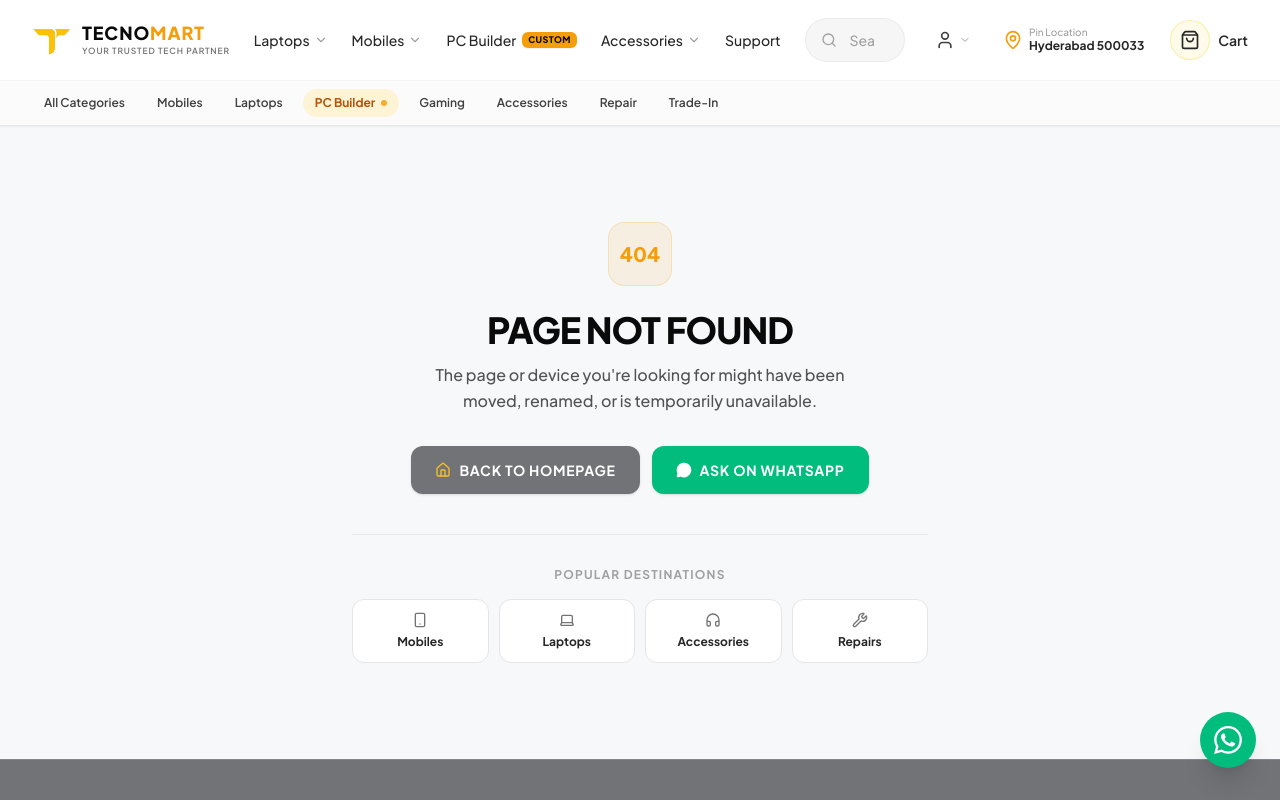
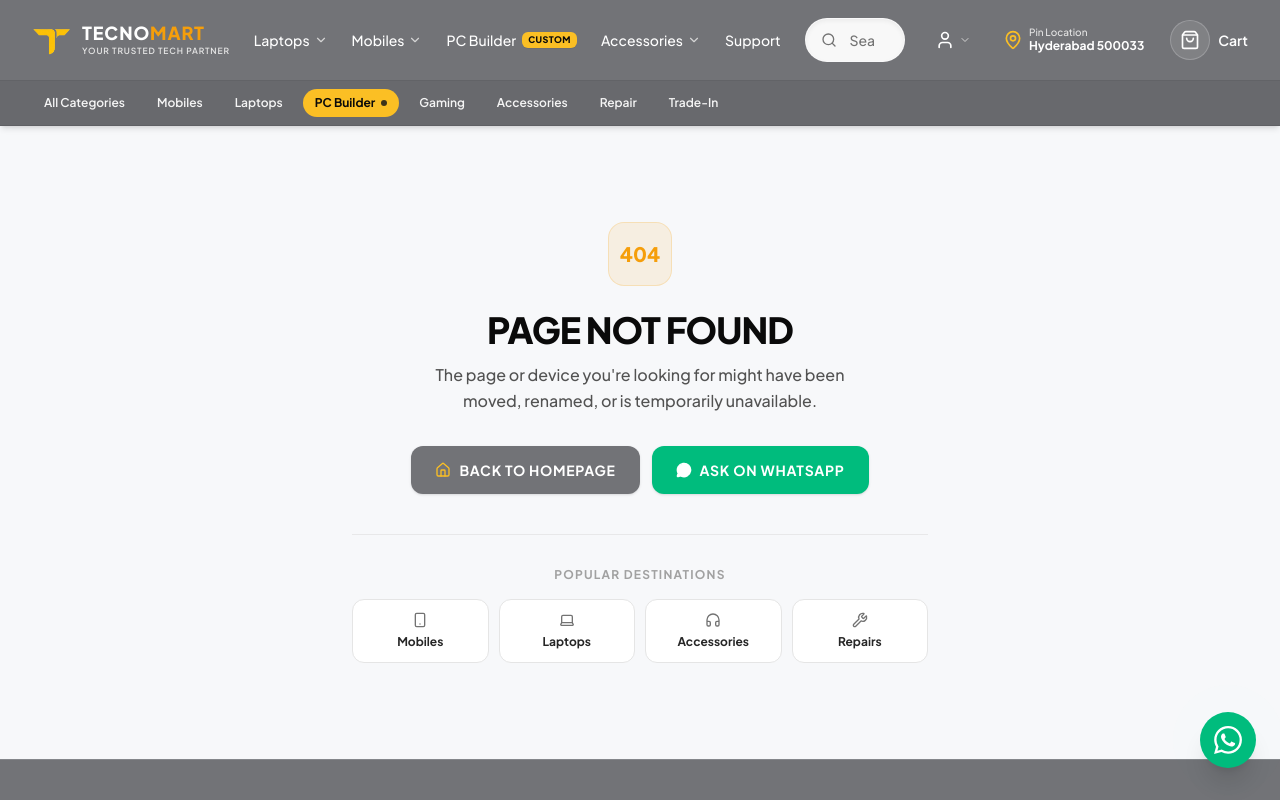
Before and after one commit to MyBusinessMate/Tecnomart-web, a React (Vite) app: page /404 in a window 1280 px wide. Shown: the top 800 px of the page. Built offline with nearby package versions, Linux system fonts and the light colour scheme.

Commit message:
fix(mobile): lock viewport scaling and prevent zoom-out, update navbar background to grey #727377

```diff
--- a/index.html
+++ b/index.html
@@ -2,7 +2,7 @@
 <html lang="en" class="lenis">
   <head>
     <meta charset="UTF-8" />
-    <meta name="viewport" content="width=device-width, initial-scale=1.0, maximum-scale=5.0, viewport-fit=cover" />
+    <meta name="viewport" content="width=device-width, initial-scale=1.0, minimum-scale=1.0, maximum-scale=1.0, user-scalable=no, viewport-fit=cover" />
 
     <!-- Primary Metadata -->
     <title>TecnoMart — Premium Mobiles, Laptops, Gaming PCs &amp; Repairs in Hyderabad</title>
--- a/src/app/layout.jsx
+++ b/src/app/layout.jsx
@@ -25,9 +25,11 @@ const outfit = Outfit({
 export const viewport = {
   width: 'device-width',
   initialScale: 1,
-  maximumScale: 5,
+  minimumScale: 1,
+  maximumScale: 1,
+  userScalable: false,
   viewportFit: 'cover',
-  themeColor: '#f59e0b',
+  themeColor: '#727377',
 };
 
 export const metadata = {
--- a/src/components/redesign/Header.jsx
+++ b/src/components/redesign/Header.jsx
@@ -309,20 +309,20 @@ export default function Header() {
   };
 
   return (
-    <header className="sticky top-0 z-50 select-none shadow-xs font-sans bg-white border-b border-neutral-200/90">
+    <header className="sticky top-0 z-50 select-none shadow-md font-sans bg-[#727377] border-b border-[#5f6064]">
 
-      {/* CLEAN MINIMALIST WHITE NAVBAR */}
+      {/* MINIMALIST GREY NAVBAR (#727377) */}
       <div className="max-w-[1440px] mx-auto px-4 sm:px-6 lg:px-8 h-20 flex items-center justify-between gap-4 lg:gap-6">
 
         {/* 1. BRAND LOGO */}
         <div className="flex items-center flex-shrink-0">
           <Link href="/" className="inline-block" aria-label="TecnoMart Home">
-            <TecnoMartLogo textClass="text-neutral-950 font-black" subtitleClass="text-neutral-500 font-semibold" />
+            <TecnoMartLogo textClass="text-white font-black" subtitleClass="text-neutral-200 font-semibold" />
           </Link>
         </div>
 
         {/* 2. PRIMARY NAV LINKS (Laptops ⌵, Mobiles ⌵, Accessories ⌵, Support) */}
-        <nav className="hidden xl:flex items-center gap-6 text-sm font-semibold text-neutral-800">
+        <nav className="hidden xl:flex items-center gap-6 text-sm font-semibold text-white">
           {/* Laptops Dropdown */}
           <div
             className="relative py-2"
@@ -331,10 +331,10 @@ export default function Header() {
           >
             <Link
               href="/laptops"
-              className="flex items-center gap-1 hover:text-amber-600 transition-colors py-1 cursor-pointer font-medium"
+              className="flex items-center gap-1 hover:text-amber-400 transition-colors py-1 cursor-pointer font-medium"
             >
               <span>Laptops</span>
-              <ChevronDown className="w-3.5 h-3.5 text-neutral-400 group-hover:text-amber-600" />
+              <ChevronDown className="w-3.5 h-3.5 text-neutral-300 group-hover:text-amber-400" />
             </Link>
 
             {activeNavDropdown === 'laptops' && (
@@ -360,10 +360,10 @@ export default function Header() {
           >
             <Link
               href="/mobiles"
-              className="flex items-center gap-1 hover:text-amber-600 transition-colors py-1 cursor-pointer font-medium"
+              className="flex items-center gap-1 hover:text-amber-400 transition-colors py-1 cursor-pointer font-medium"
             >
               <span>Mobiles</span>
-              <ChevronDown className="w-3.5 h-3.5 text-neutral-400 group-hover:text-amber-600" />
+              <ChevronDown className="w-3.5 h-3.5 text-neutral-300 group-hover:text-amber-400" />
             </Link>
 
             {activeNavDropdown === 'mobiles' && (
@@ -384,10 +384,10 @@ export default function Header() {
           {/* PC Builder Link */}
           <Link
             href="/pc-builds"
-            className="flex items-center gap-1.5 hover:text-amber-600 transition-colors py-1 cursor-pointer font-medium group"
+            className="flex items-center gap-1.5 hover:text-amber-400 transition-colors py-1 cursor-pointer font-medium group"
           >
             <span>PC Builder</span>
-            <span className="text-[9px] font-black uppercase tracking-wider bg-amber-500 text-neutral-950 px-1.5 py-0.5 rounded-md shadow-2xs group-hover:bg-amber-400 transition-colors">
+            <span className="text-[9px] font-black uppercase tracking-wider bg-amber-400 text-neutral-950 px-1.5 py-0.5 rounded-md shadow-2xs group-hover:bg-amber-300 transition-colors">
               Custom
             </span>
           </Link>
@@ -400,10 +400,10 @@ export default function Header() {
           >
             <Link
               href="/accessories"
-              className="flex items-center gap-1 hover:text-amber-600 transition-colors py-1 cursor-pointer font-medium"
+              className="flex items-center gap-1 hover:text-amber-400 transition-colors py-1 cursor-pointer font-medium"
             >
               <span>Accessories</span>
-              <ChevronDown className="w-3.5 h-3.5 text-neutral-400 group-hover:text-amber-600" />
+              <ChevronDown className="w-3.5 h-3.5 text-neutral-300 group-hover:text-amber-400" />
             </Link>
 
             {activeNavDropdown === 'accessories' && (
@@ -424,7 +424,7 @@ export default function Header() {
           {/* Support Link */}
           <Link
             href="/contact"
-            className="hover:text-amber-600 transition-colors py-1 cursor-pointer font-medium"
+            className="hover:text-amber-400 transition-colors py-1 cursor-pointer font-medium"
           >
             Support
           </Link>
@@ -433,7 +433,7 @@ export default function Header() {
         {/* 3. CENTER PILL-SHAPED SEARCH BAR */}
         <div className="flex-1 max-w-xl relative hidden md:block">
           <div className="relative flex items-center">
-            <div className="absolute left-4 pointer-events-none text-neutral-400">
+            <div className="absolute left-4 pointer-events-none text-neutral-500">
               <Search className="w-4 h-4 stroke-[2]" />
             </div>
             <label htmlFor="search-desktop" className="sr-only">
@@ -446,7 +446,7 @@ export default function Header() {
               value={searchQuery}
               onChange={(e) => setSearchQuery(e.target.value)}
               onFocus={() => setSearchOpen(true)}
-              className="w-full h-11 pl-11 pr-4 bg-neutral-100/90 hover:bg-neutral-100 focus:bg-white text-xs sm:text-sm text-neutral-900 placeholder-neutral-400 rounded-full border border-neutral-200/70 focus:border-amber-500 focus:ring-2 focus:ring-amber-500/20 outline-none transition-all font-medium"
+              className="w-full h-11 pl-11 pr-4 bg-white/95 focus:bg-white text-xs sm:text-sm text-neutral-900 placeholder-neutral-500 rounded-full border border-white/20 focus:border-amber-400 focus:ring-2 focus:ring-amber-400/30 outline-none transition-all font-medium shadow-inner"
             />
           </div>
 
@@ -501,11 +501,11 @@ export default function Header() {
             <button
               ref={accountBtnRef}
               onClick={() => setAccountDropdownOpen(!accountDropdownOpen)}
-              className="flex items-center gap-1 text-neutral-800 hover:text-amber-600 transition-colors p-1.5 rounded-lg cursor-pointer"
+              className="flex items-center gap-1 text-white hover:text-amber-300 transition-colors p-1.5 rounded-lg cursor-pointer"
               aria-label="User Account"
             >
-              <User className="w-5 h-5 text-neutral-700" />
-              <ChevronDown className="w-3 h-3 text-neutral-400" />
+              <User className="w-5 h-5 text-white" />
+              <ChevronDown className="w-3 h-3 text-neutral-300" />
             </button>
 
             {accountDropdownOpen && (
@@ -592,13 +592,13 @@ export default function Header() {
           <button
             ref={deliverToBtnRef}
             onClick={() => setPincodeModalOpen(true)}
-            className="flex items-center gap-1.5 text-neutral-800 hover:text-amber-600 transition-colors p-1.5 rounded-lg cursor-pointer text-left"
+            className="flex items-center gap-1.5 text-white hover:text-amber-300 transition-colors p-1.5 rounded-lg cursor-pointer text-left"
             aria-label={`Delivery location: Hyderabad ${locationPincode}`}
           >
-            <MapPin className="w-5 h-5 text-amber-500 flex-shrink-0" />
+            <MapPin className="w-5 h-5 text-amber-400 flex-shrink-0" />
             <div className="hidden sm:block leading-tight">
-              <span className="text-[10px] text-neutral-400 block font-medium">Pin Location</span>
-              <span className="text-xs font-bold text-neutral-800 block">
+              <span className="text-[10px] text-neutral-200 block font-medium">Pin Location</span>
+              <span className="text-xs font-bold text-white block">
                 Hyderabad {locationPincode}
               </span>
             </div>
@@ -607,18 +607,18 @@ export default function Header() {
           {/* CART BUTTON WITH CIRCLE BADGE */}
           <Link
             href="/cart"
-            className="flex items-center gap-2 text-neutral-900 group cursor-pointer"
+            className="flex items-center gap-2 text-white group cursor-pointer"
             aria-label={`Cart, ${cartCount} item${cartCount !== 1 ? 's' : ''}`}
           >
-            <div className="relative w-10 h-10 rounded-full bg-amber-50 border border-amber-200/70 flex items-center justify-center group-hover:bg-amber-100 transition-colors">
-              <ShoppingBag className="w-5 h-5 text-neutral-800" />
+            <div className="relative w-10 h-10 rounded-full bg-white/10 border border-white/20 flex items-center justify-center group-hover:bg-amber-400/20 transition-colors">
+              <ShoppingBag className="w-5 h-5 text-white" />
               {cartCount > 0 && (
-                <span className="absolute -top-1 -right-1 bg-amber-500 text-neutral-950 font-black text-[10px] w-4 h-4 rounded-full flex items-center justify-center shadow-xs">
+                <span className="absolute -top-1 -right-1 bg-amber-400 text-neutral-950 font-black text-[10px] w-4 h-4 rounded-full flex items-center justify-center shadow-xs">
                   {cartCount}
                 </span>
               )}
             </div>
-            <span className="hidden sm:inline text-sm font-semibold text-neutral-800 group-hover:text-amber-600 transition-colors">
+            <span className="hidden sm:inline text-sm font-semibold text-white group-hover:text-amber-300 transition-colors">
               Cart
             </span>
           </Link>
@@ -629,7 +629,7 @@ export default function Header() {
             onClick={() => setMobileMenuOpen(!mobileMenuOpen)}
             aria-label={mobileMenuOpen ? 'Close menu' : 'Open menu'}
             aria-expanded={mobileMenuOpen}
-            className="xl:hidden p-2 text-neutral-700 hover:text-amber-600 cursor-pointer"
+            className="xl:hidden p-2 text-white hover:text-amber-300 cursor-pointer"
           >
             <Menu className="w-6 h-6" />
           </button>
@@ -638,22 +638,22 @@ export default function Header() {
       </div>
 
       {/* CATEGORY SUB-HEADER STRIP */}
-      <div className="border-t border-neutral-100 bg-neutral-50/80 backdrop-blur-xs">
+      <div className="border-t border-[#626367] bg-[#68696d]">
         <div className="max-w-[1440px] mx-auto px-4 sm:px-6 lg:px-8">
-          <div className="flex items-center gap-1 sm:gap-2 overflow-x-auto py-2 no-scrollbar text-xs font-semibold text-neutral-700">
+          <div className="flex items-center gap-1 sm:gap-2 overflow-x-auto py-2 no-scrollbar text-xs font-semibold text-neutral-100">
             {subHeaderLinks.map((link) => (
               <Link
                 key={link.label}
                 href={link.href}
-                className={`px-3 py-1.5 rounded-full hover:bg-white hover:text-amber-600 transition-all flex items-center gap-1.5 flex-shrink-0 cursor-pointer ${
+                className={`px-3 py-1.5 rounded-full hover:bg-white/10 hover:text-amber-300 transition-all flex items-center gap-1.5 flex-shrink-0 cursor-pointer ${
                   link.label === 'PC Builder'
-                    ? 'text-amber-700 bg-amber-100/70 font-bold'
+                    ? 'text-neutral-950 bg-amber-400 font-bold hover:bg-amber-300 hover:text-neutral-950'
                     : ''
                 }`}
               >
                 <span>{link.label}</span>
                 {link.label === 'PC Builder' && (
-                  <span className="w-1.5 h-1.5 rounded-full bg-amber-500 animate-pulse" />
+                  <span className="w-1.5 h-1.5 rounded-full bg-neutral-900 animate-pulse" />
                 )}
               </Link>
             ))}
@@ -662,7 +662,7 @@ export default function Header() {
       </div>
 
       {/* Mobile Search Bar (rendered below on small screens) */}
-      <div className="md:hidden px-4 pb-3">
+      <div className="md:hidden px-4 py-2.5 bg-[#68696d] border-t border-[#5f6064]">
         <div className="relative flex items-center">
           <div className="absolute left-3.5 pointer-events-none text-neutral-400">
             <Search className="w-4 h-4 stroke-[2]" />
@@ -674,7 +674,7 @@ export default function Header() {
             placeholder="Search for MacBooks, iPhones, laptops..."
             value={searchQuery}
             onChange={(e) => setSearchQuery(e.target.value)}
-            className="w-full h-10 pl-10 pr-4 bg-neutral-100 text-xs text-neutral-900 rounded-full border border-neutral-200 outline-none focus:border-amber-500 font-medium"
+            className="w-full h-10 pl-10 pr-4 bg-white/95 focus:bg-white text-xs text-neutral-900 rounded-full border border-white/20 outline-none focus:border-amber-400 font-medium"
           />
         </div>
       </div>
--- a/src/index.css
+++ b/src/index.css
@@ -21,6 +21,16 @@
   --color-brand-bg: #ffffff;
   --color-brand-surface: #ffffff;
   --color-brand-border: #e5e7eb;
+}
+
+/* ==========================================================================
+   VIEWPORT & MOBILE FIT CONTAINMENT (Prevents zoom-out and horizontal overflow)
+   ========================================================================== */
+html, body {
+  width: 100%;
+  max-width: 100vw;
+  overflow-x: clip;
+  touch-action: pan-y pinch-zoom;
 }
 
 /* ==========================================================================
```
